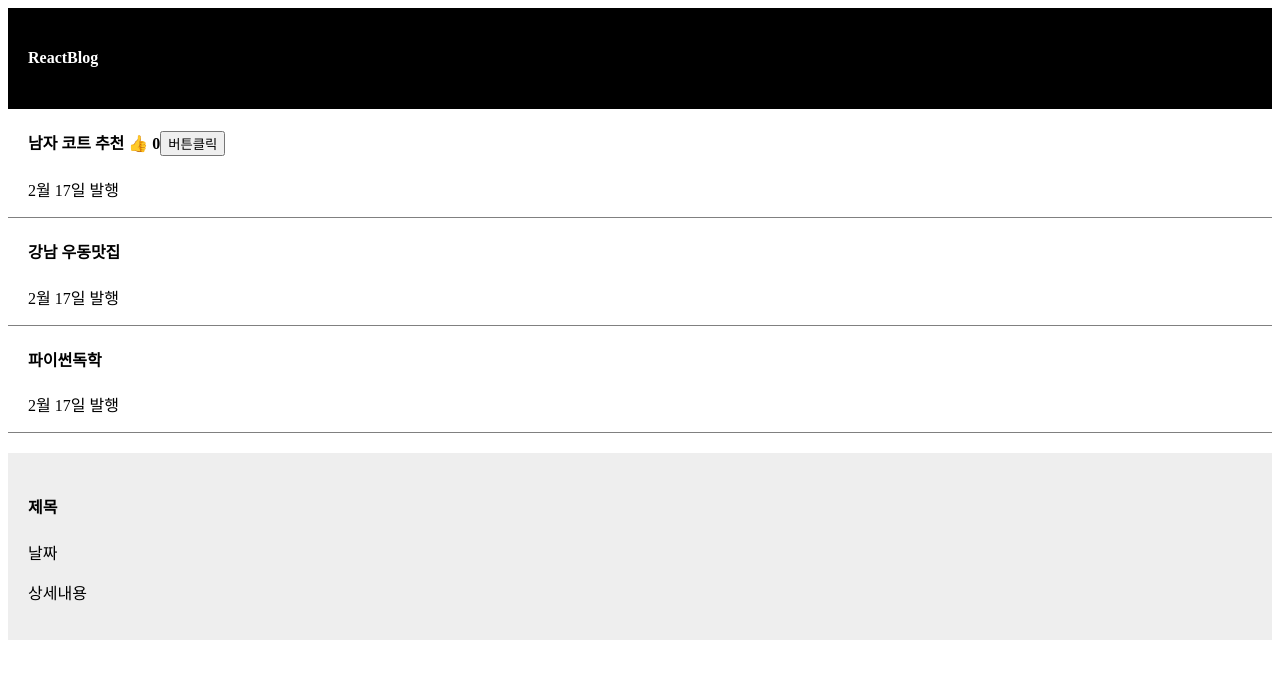
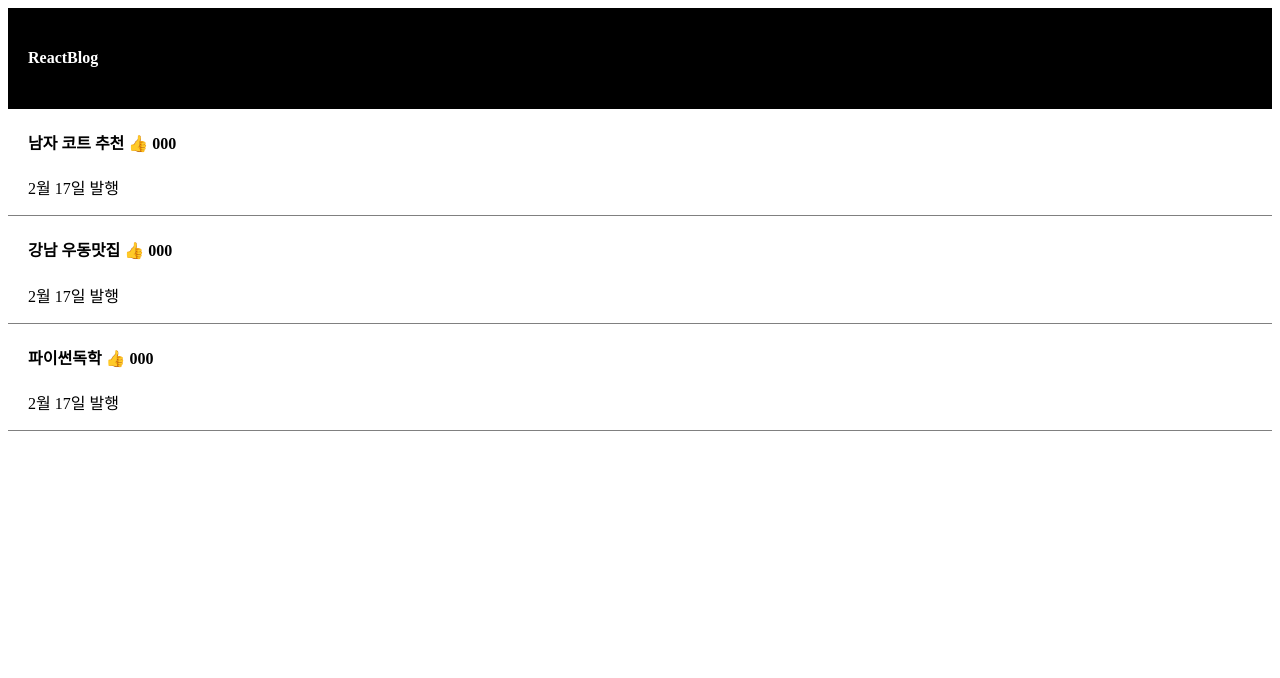
Before and after one commit to 55soup/react-exam, a React (Create React App) app in the folder blog/: page / in a window 1280 px wide. Shown: the top 678 px of the page. Built offline with nearby package versions, Linux system fonts and the light colour scheme.

Commit message:
map함수 사용

```diff
--- a/blog/src/App.js
+++ b/blog/src/App.js
@@ -11,37 +11,19 @@ function App() {
     "강남 우동맛집",
     "파이썬독학",
   ]);
-  let [따봉, 따봉변경] = useState(0);
-  function 따봉변경함수() {
-    따봉변경(따봉 + 1);
-  }
+  let [따봉, 따봉변경] = useState([0, 0, 0]);
+  let [modal, setModal] = useState(false);
 
   return (
     <div className="App">
       <div className="black-nav">
         <h4>ReactBlog</h4>
       </div>
-      <div className="list">
+      {/* <div className="list">
         <h4>
-          {글제목[0]}{" "}
-          <span
-            onClick={() => {
-              따봉변경함수(따봉 + 1);
-            }}
-          >
-            👍
-          </span>{" "}
-          {따봉}
-          {/* <button>가나다순 정렬</button> */}
-          <button
-            onClick={() => {
-              let copy = [...글제목];
-              copy[0] = "여자 코트 추천";
-              글제목변경(copy);
-            }}
-          >
-            버튼클릭
-          </button>
+          {글제목[0]}
+          <span>👍</span>
+          <button>버튼클릭</button>
         </h4>
         <p>2월 17일 발행</p>
       </div>
@@ -52,8 +34,25 @@ function App() {
       <div className="list">
         <h4>{글제목[2]}</h4>
         <p>2월 17일 발행</p>
-      </div>
-      <Modal></Modal>
+      </div> */}
+      {글제목.map(function (a, i) {
+        return (
+          <div className="list">
+            <h4>
+              {a}{" "}
+              <span
+                onClick={() => {
+                  따봉변경(따봉 + 1);
+                }}
+              >
+                👍
+              </span>{" "}
+              {따봉}
+            </h4>
+            <p>2월 17일 발행</p>
+          </div>
+        );
+      })}
     </div>
   );
 }
@@ -69,16 +68,4 @@ const Modal = () => {
     </>
   );
 };
-
-// function Modal() {
-//   return (
-//     <>
-//       <div className="modal">
-//         <h4>제목</h4>
-//         <p>날짜</p>
-//         <p>상세내용</p>
-//       </div>
-//     </>
-//   );
-// }
 export default App;
```
